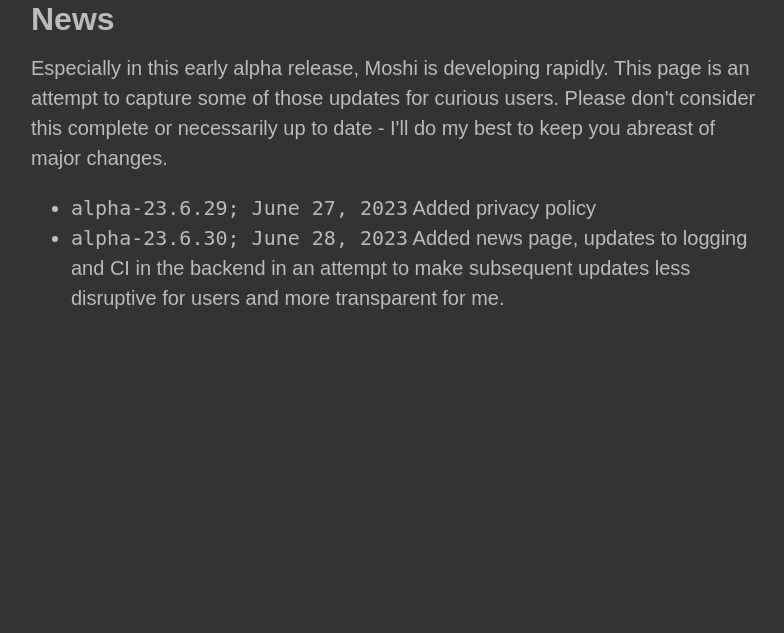
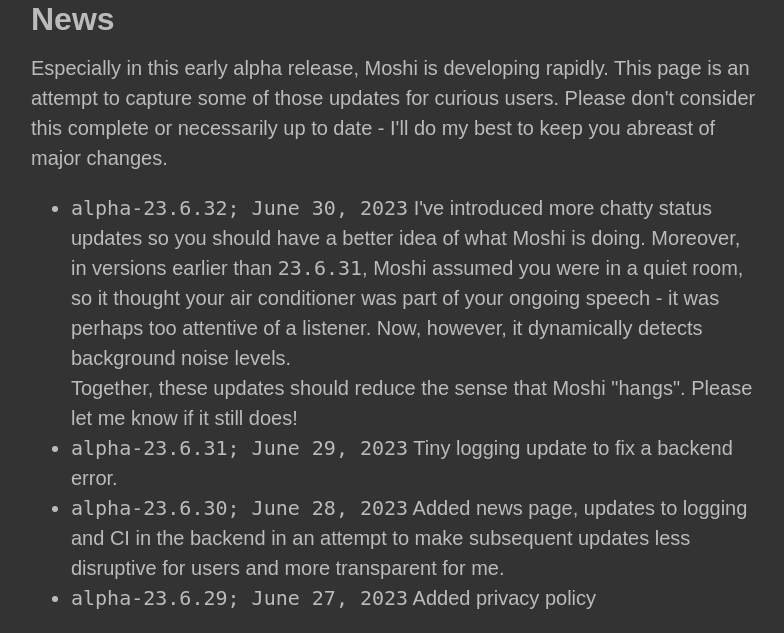
Before and after one commit to ekalosak/moshi, a Flask app: template src/moshi/templates/news.html in a window 1280 px wide. Shown: the part 213-846 px from the top of the page, without its empty margins (245-1029 px from the left). Before the commit the page ends 522 px from the top, so only its background shows below. Run offline with Flask 2, Linux system fonts and the light colour scheme; the template is opened without the code that fills it, so the values that code supplies are empty.

Commit message:
updated the bugs section in index.html; updated news.html with 23.6.31 release notes

```diff
--- a/src/moshi/templates/index.html
+++ b/src/moshi/templates/index.html
@@ -85,9 +85,9 @@
   While I am in the process of fixing this bug, please refresh your conversation a couple times -
   Moshi should respond in your language often, as well!
   </li>
-  <li>Moshi can stall out while thinking, and when it does, it disrupts every user session.<br>
-  While I am in the process of fixing this bug, please refresh your conversation when Moshi stalls -
-  This is a high priority so I should have it fixed soon.
+  <li>Moshi may "hang" while waiting for you to speak, leaving the status on "Listening...".<br>
+  I've tried to fix this in <a href="{{ news_url }}"><tt>v23.6.31</tt></a>, but please let me know if the issue
+  continues.
   </li>
 </ul>
 
--- a/src/moshi/templates/news.html
+++ b/src/moshi/templates/news.html
@@ -9,8 +9,16 @@
 </p>
 
 <ul>
-  <li><tt>alpha-23.6.29; June 27, 2023</tt> Added privacy policy</li>
+  <li><tt>alpha-23.6.32; June 30, 2023</tt>
+    I've introduced more chatty status updates so you should have a better idea of what Moshi is doing.  Moreover, in
+    versions earlier than <tt>23.6.31</tt>, Moshi assumed you were in a quiet room, so it thought your air conditioner was
+    part of your ongoing speech - it was perhaps too attentive of a listener. Now, however, it dynamically detects
+    background noise levels.<br>
+    Together, these updates should reduce the sense that Moshi "hangs". Please let me know if it still does!
+  </li>
+  <li><tt>alpha-23.6.31; June 29, 2023</tt> Tiny logging update to fix a backend error.</li>
   <li><tt>alpha-23.6.30; June 28, 2023</tt> Added news page, updates to logging and CI in the backend in an attempt to make subsequent
   updates less disruptive for users and more transparent for me.</li>
+  <li><tt>alpha-23.6.29; June 27, 2023</tt> Added privacy policy</li>
 </ul>
 {% endblock %}
```
